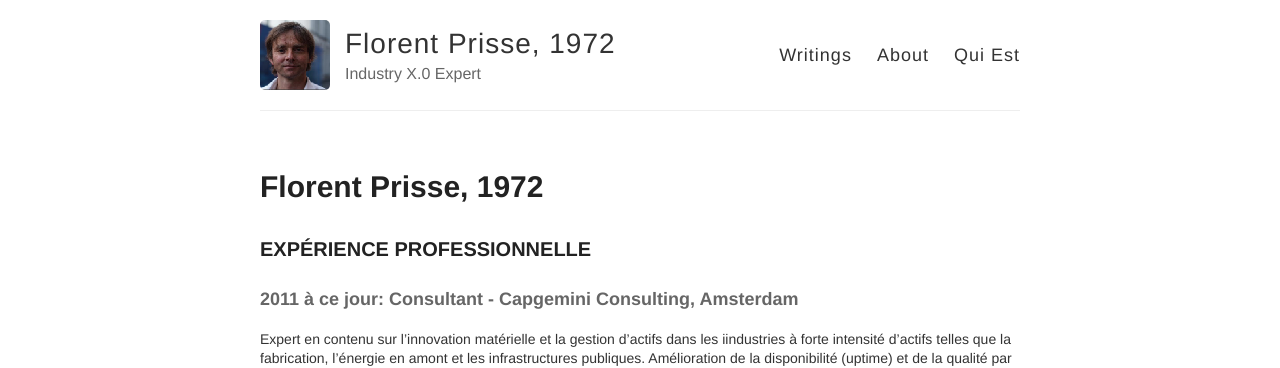
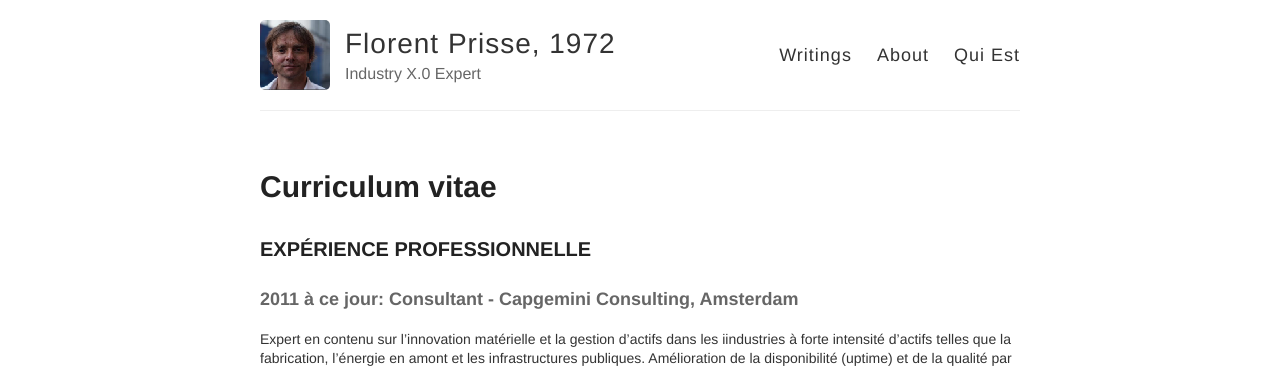
Before and after one commit to fprisse/fprisse.github.io, a Jekyll site: the page built from quiest.md, in a window 1280 px wide. Shown: the top 368 px of the page. Built offline with Jekyll 4.4.1, drawn with Linux system fonts in a browser that asks for light colours.

Commit message:
Franse Versie

```diff
--- a/quiest.md
+++ b/quiest.md
@@ -1,6 +1,6 @@
 ---
 layout: "post"
-title: "Florent Prisse, 1972"
+title: "Curriculum vitae"
 permalink: /quiest
 ---
 
```
